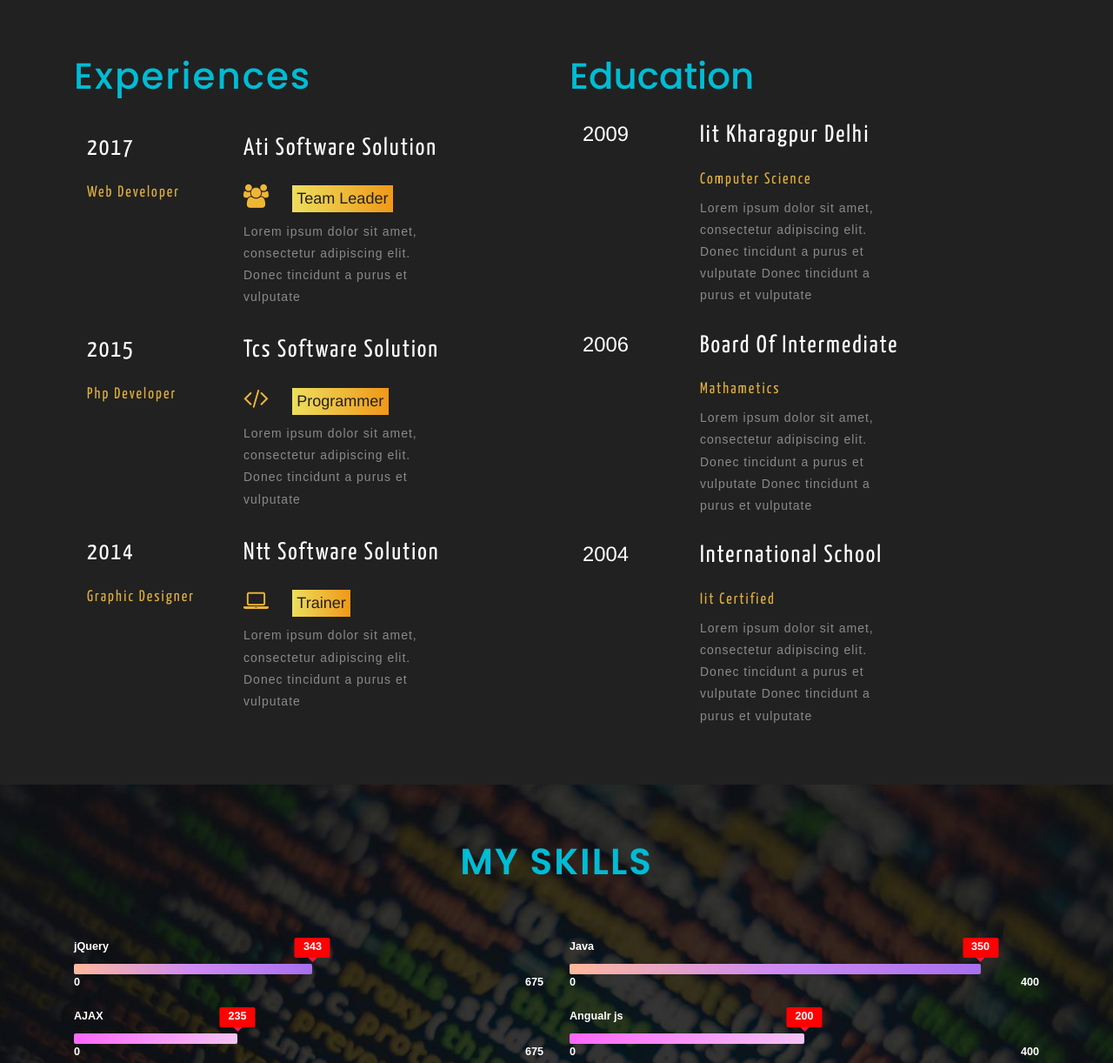
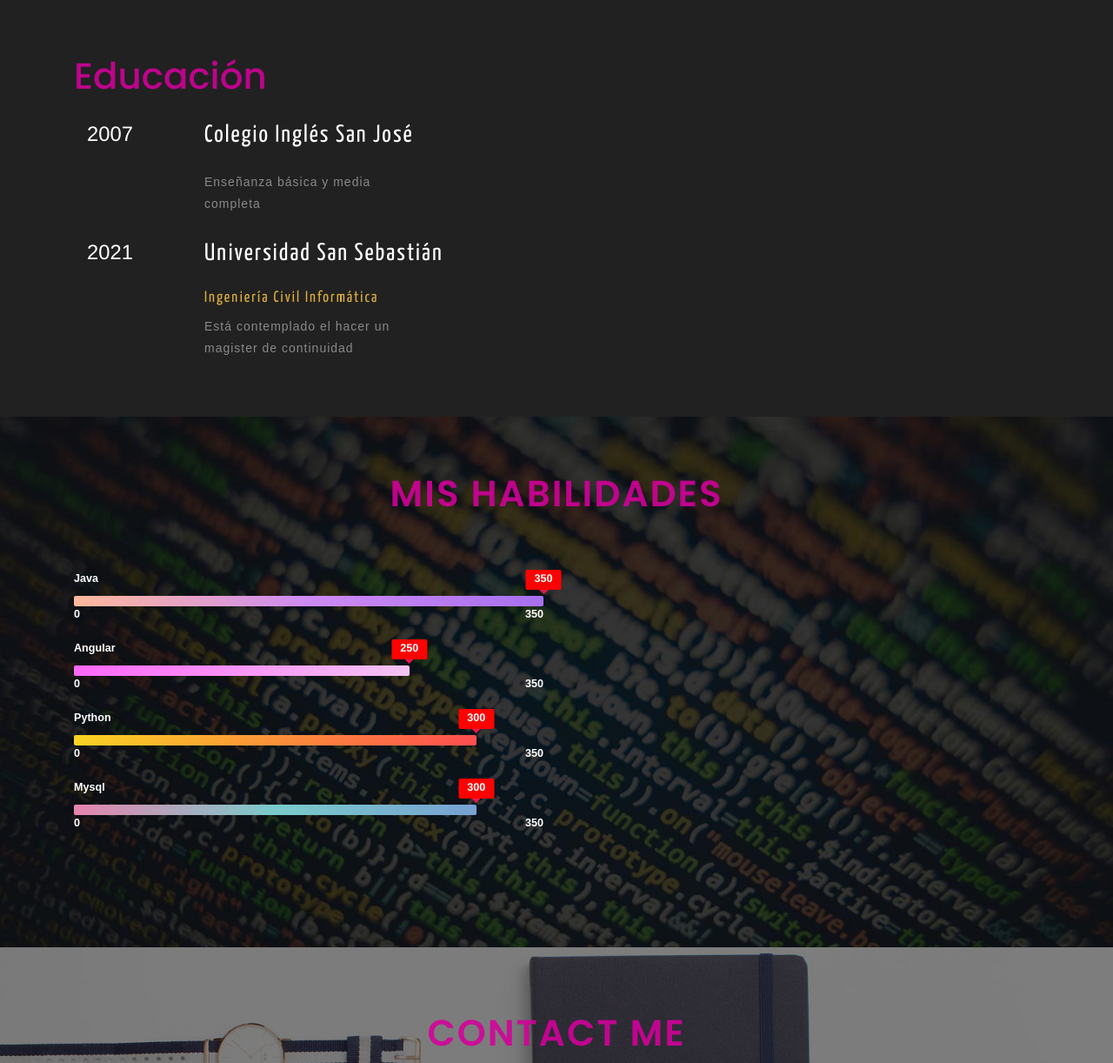
Before and after one commit to VicenteMarin/viz.github.io, a plain HTML site: page index.html in a window 1280 px wide. Shown: the part 1420-2642 px from the top of the page at 87% size. Drawn offline with Linux system fonts and the light colour scheme.

Commit message:
Personalizado

```diff
--- a/css/style.css
+++ b/css/style.css
@@ -650,7 +650,7 @@ h3.w3-head-project {
 }
  .title-w3ls h4,.w3ls-heading h3,.w3-gallery-head h3,.w3-about-head h3{
 	font-size:3em;
-    color:#00bcd4;
+    color:#d4009be1;
 	font-weight: 600;
 	text-align:center;
 	text-transform:uppercase;
@@ -687,7 +687,7 @@ h3.w3-head-project {
     font-family: 'Yanone Kaffeesatz', sans-serif;
 }
 .w3-edu-grid-header h3 {
-       color: #00bcd4;
+       color: #d4009be1;
     font-size: 3em;
         font-family: 'Poppins', sans-serif;
 
--- a/index.html
+++ b/index.html
@@ -116,80 +116,25 @@ Smartphone Compatible web template, free webdesigns for Nokia, Samsung, LG, Sony
 	<div class="w3-edu-top" id="experiences">
 		<div class="container">
 			<div class="w3-edu-grids">
-				<div class="col-md-6 w3-edu-grid-left">
-					<div class="w3-edu-grid-header">
-						<h3>Experiences</h3>
-					</div>
-					<div class="col-md-4 w3-edu-info1">
-						<h3>2017</h3>
-						<h4>web developer</h4>
-					</div>
-					<div class="col-md-6 w3-edu-info2">
-						<h3>Ati software solution</h3>
-						<h4><i class="fa fa-users" aria-hidden="true"></i><span>Team leader</span></h4>
-						<p>Lorem ipsum dolor sit amet, consectetur adipiscing elit. Donec tincidunt a purus et vulputate
-						</p>
-					</div>
-					<div class="clearfix"></div>
-					<div class="col-md-4 w3-edu-info1">
-						<h3>2015</h3>
-						<h4>php developer</h4>
-
-					</div>
-					<div class="col-md-6 w3-edu-info2">
-						<h3>Tcs software solution</h3>
-						<h4><i class="fa fa-code" aria-hidden="true"></i><span>programmer</span></h4>
-						<p>Lorem ipsum dolor sit amet, consectetur adipiscing elit. Donec tincidunt a purus et vulputate
-						</p>
-					</div>
-					<div class="clearfix"></div>
-					<div class="col-md-4 w3-edu-info1">
-						<h3>2014</h3>
-						<h4>Graphic designer</h4>
-
-					</div>
-					<div class="col-md-6 w3-edu-info2">
-						<h3>Ntt software solution</h3>
-						<h4><i class="fa fa-laptop" aria-hidden="true"></i><span>trainer</span></h4>
-						<p>Lorem ipsum dolor sit amet, consectetur adipiscing elit. Donec tincidunt a purus et vulputate
-						</p>
-
-					</div>
-					<div class="clearfix"></div>
-				</div>
 				<div class="col-md-6 w3-edu-grid-right">
 					<div class="w3-edu-grid-header">
-						<h3>Education</h3>
+						<h3>Educación</h3>
 					</div>
 					<div class="col-md-3 w3-edu-info-right1">
-						<h3>2009</h3>
+						<h3>2007</h3>
 					</div>
 					<div class="col-md-9 w3-edu-info-right2">
-						<h3>iit kharagpur delhi</h3>
-						<h4>Computer science</h4>
-						<p>Lorem ipsum dolor sit amet, consectetur adipiscing elit. Donec tincidunt a purus et vulputate
-							Donec tincidunt a purus et vulputate</p>
+						<h3>Colegio Inglés San José</h3>
+						<p>Enseñanza básica y media completa</p>
 					</div>
 					<div class="clearfix"></div>
 					<div class="col-md-3 w3-edu-info-right1">
-						<h3>2006</h3>
+						<h3>2021</h3>
 					</div>
 					<div class="col-md-9 w3-edu-info-right2">
-						<h3>Board of intermediate</h3>
-						<h4>mathametics </h4>
-						<p>Lorem ipsum dolor sit amet, consectetur adipiscing elit. Donec tincidunt a purus et vulputate
-							Donec tincidunt a purus et vulputate</p>
-					</div>
-					<div class="clearfix"></div>
-					<div class="col-md-3 w3-edu-info-right1">
-						<h3>2004</h3>
-					</div>
-					<div class="col-md-9 w3-edu-info-right2">
-						<h3>international school</h3>
-						<h4>iit certified</h4>
-						<p>Lorem ipsum dolor sit amet, consectetur adipiscing elit. Donec tincidunt a purus et vulputate
-							Donec tincidunt a purus et vulputate</p>
-
+						<h3>Universidad San Sebastián </h3>
+						<h4>Ingeniería civil informática</h4>
+						<p>Está contemplado el hacer un magister de continuidad</p>
 					</div>
 					<div class="clearfix"></div>
 				</div>
@@ -202,7 +147,7 @@ Smartphone Compatible web template, free webdesigns for Nokia, Samsung, LG, Sony
 	<div class="skills" id="skills">
 		<div class="container">
 			<div class="title-w3ls">
-				<h4>My Skills</h4>
+				<h4>Mis habilidades</h4>
 			</div>
 			<div class="skills-bar">
 				<div class="col-md-6 w3-agile-skills-grid">
@@ -210,37 +155,14 @@ Smartphone Compatible web template, free webdesigns for Nokia, Samsung, LG, Sony
 						<section class='wrap'>
 							<div class='wrap_right'>
 								<div class='bar_group'>
-									<div class='bar_group__bar thin' label='jQuery' show_values='true' tooltip='true'
-										value='343'></div>
-									<div class='bar_group__bar thin' label='AJAX' show_values='true' tooltip='true'
-										value='235'></div>
-									<div class='bar_group__bar thin' label='PHP' show_values='true' tooltip='true'
-										value='675'></div>
-									<div class='bar_group__bar thin' label='SASS' show_values='true' tooltip='true'
-										value='456'></div>
-									<div class='bar_group__bar thin' label='HTML' show_values='true' tooltip='true'
-										value='245'></div>
-								</div>
-							</div>
-							<div class="clearfix"></div>
-						</section>
-					</section>
-				</div>
-				<div class="col-md-6 w3-agile-skills-grid">
-					<section class='bar'>
-						<section class='wrap'>
-							<div class='wrap_right'>
-								<div class='bar_group'>
 									<div class='bar_group__bar thin' label='Java' show_values='true' tooltip='true'
 										value='350'></div>
-									<div class='bar_group__bar thin' label='Angualr js' show_values='true'
-										tooltip='true' value='200'></div>
-									<div class='bar_group__bar thin' label='Sql' show_values='true' tooltip='true'
-										value='400'></div>
+									<div class='bar_group__bar thin' label='Angular' show_values='true'
+										tooltip='true' value='250'></div>
+									<div class='bar_group__bar thin' label='Python' show_values='true' tooltip='true'
+										value='300'></div>
 									<div class='bar_group__bar thin' label='Mysql' show_values='true' tooltip='true'
-										value='395'></div>
-									<div class='bar_group__bar thin' label='Hadoop' show_values='true' tooltip='true'
-										value='200'></div>
+										value='300'></div>
 								</div>
 							</div>
 							<div class="clearfix"></div>
@@ -521,36 +443,23 @@ Smartphone Compatible web template, free webdesigns for Nokia, Samsung, LG, Sony
 
 				<div class="w3ls_footer_grid">
 					<div class="col-md-4 w3ls_footer_grid_left">
-						<div class="w3ls_footer_grid_leftl">
-							<i class="fa fa-map-marker" aria-hidden="true"></i>
-						</div>
 						<div class="w3ls_footer_grid_leftr">
-							<h4>Location</h4>
-							<p>3030 New York, NY, USA</p>
+							<h4>Facebook</h4>
+							<a href="https://www.facebook.com/Vizio0/">
+								<img src="images/facebook.jpg">
+							  </a>
 						</div>
 						<div class="clearfix"> </div>
 					</div>
 					<div class="col-md-4 w3ls_footer_grid_left">
-						<div class="w3ls_footer_grid_leftl">
-							<i class="fa fa-envelope" aria-hidden="true"></i>
-						</div>
 						<div class="w3ls_footer_grid_leftr">
-							<h4>Email</h4>
-							<a href="mailto:info@example.com">info@example.com</a>
+							<h4>LinkedIn</h4>
+							<a href="https://www.linkedin.com/in/vicente-mar%C3%ADn-araya-3a50a31b0/">
+								<img src="images/linkedin.png">
+							  </a>
 						</div>
 						<div class="clearfix"> </div>
 					</div>
-					<div class="col-md-4 w3ls_footer_grid_left">
-						<div class="w3ls_footer_grid_leftl">
-							<i class="fa fa-phone" aria-hidden="true"></i>
-						</div>
-						<div class="w3ls_footer_grid_leftr">
-							<h4>Call Me</h4>
-							<p>(+000) 003 003 0052</p>
-						</div>
-						<div class="clearfix"> </div>
-					</div>
-					<div class="clearfix"> </div>
 				</div>
 			</div>
 		</div>
```
Also changed, not shown: images/facebook.jpg (added), images/linkedin.png (added).
